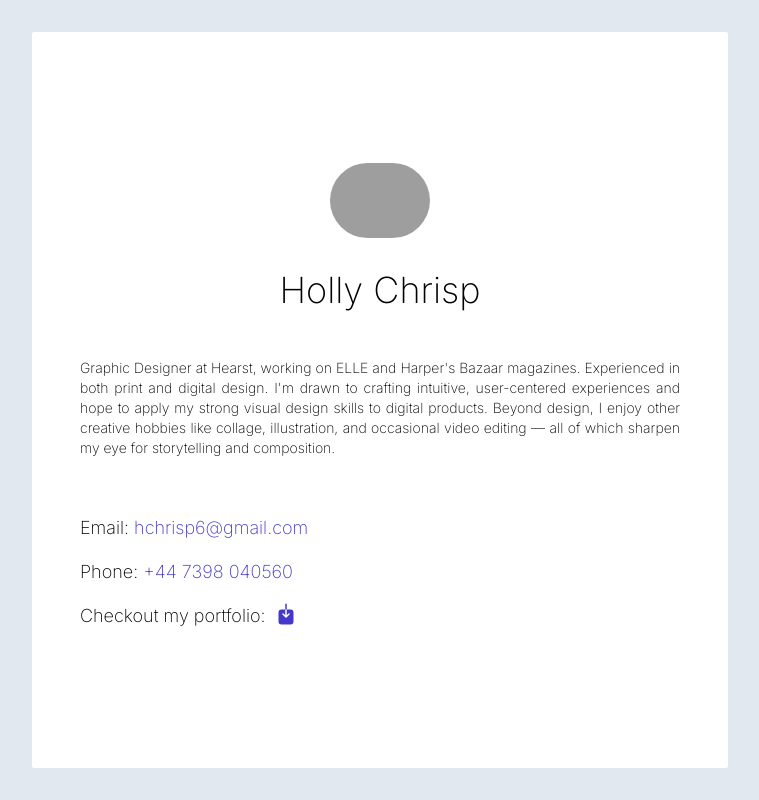
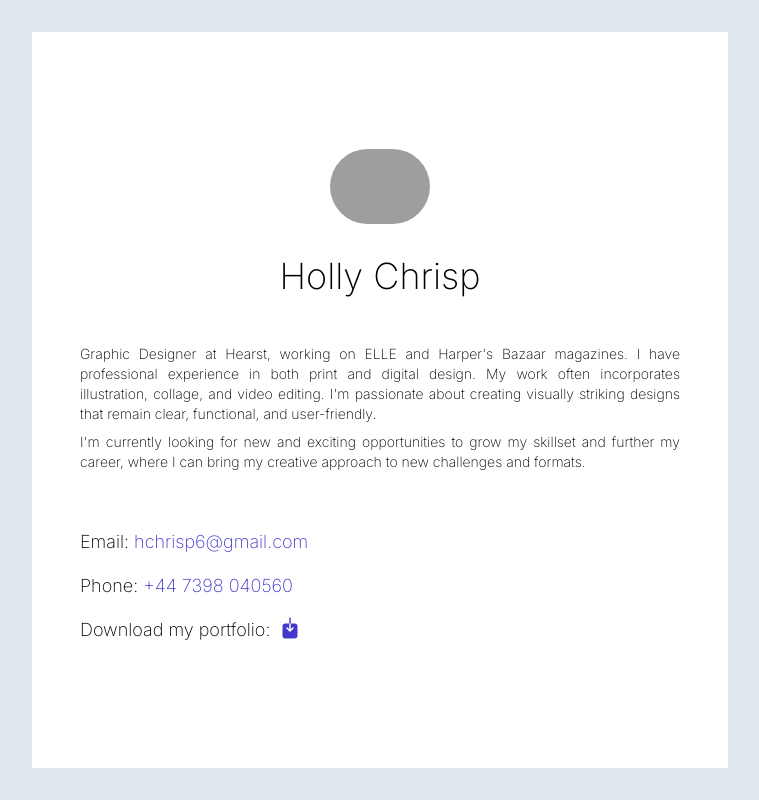
Before and after one commit to HollyChrisp/portfolio, a Next.js app: page / in a window 1280 px wide. Shown: the whole page, without its empty margins (260-1019 px from the left). Built offline with nearby package versions, Linux system fonts and the light colour scheme; grey boxes are pictures that could not be loaded.

Commit message:
another copy change, and prep for integrated portfolio

```diff
--- a/src/components/Contact.tsx
+++ b/src/components/Contact.tsx
@@ -20,13 +20,23 @@ export const Contact = () => (
                 <h3 className='text-4xl'>Holly Chrisp</h3>
             </div>
             <div className='text-sm text-left md:text-justify  mb-12 max-w-[600px]'>
-                <p>Graphic Designer at Hearst, working on ELLE and Harper's Bazaar magazines. Experienced in both print and digital design. I'm drawn to crafting intuitive, user-centered experiences and hope to apply my strong visual design skills to digital products. Beyond design, I enjoy other creative hobbies like collage, illustration, and occasional video editing — all of which sharpen my eye for storytelling and composition.</p>
+                <p className='flex flex-col gap-2'>
+                    <span>
+                        Graphic Designer at Hearst, working on ELLE and Harper's Bazaar magazines.
+                        I have professional experience in both print and digital design.
+                        My work often incorporates illustration, collage, and video editing.
+                        I'm passionate about creating visually striking designs that remain clear, functional, and user-friendly.
+                    </span>
+                    <span>
+                        I'm currently looking for new and exciting opportunities to grow my skillset and further my career, where I can bring my creative approach to new challenges and formats.
+                    </span>
+                </p>
             </div>
             <div className='flex flex-col items-start'>
                 <p className='text-lg my-2'>Email: <Link href='mailto:hchrisp6@gmail.com'>hchrisp6@gmail.com</Link></p>
                 <p className='text-lg my-2'>Phone: <Link href='tel:00447398 040560'>+44 7398 040560</Link></p>
                 <div className='flex flex-row items-baseline justify-center my-2'>
-                    <p className='text-lg mr-2 self-center'>Checkout my portfolio: </p>
+                    <p className='text-lg mr-2 self-center'>Download my portfolio: </p>
                     <a href='/portfolio/HollyChrisp_GD_Portfolio.pdf' download className='text-indigo-700 hover:text-indigo-950 p-0'>
                         <ArrowDownOnSquareIcon width={24} />
                     </a>
--- /dev/null
+++ b/src/components/Portfolio.tsx
@@ -0,0 +1,3 @@
+export const Portfolio = () => {
+    return <>Portfolio goes here</>
+}
--- /dev/null
+++ b/src/pages/portfolio.tsx
@@ -0,0 +1,3 @@
+import { Portfolio as PortfolioComponent } from '@/components/Portfolio'
+
+export default function Portfolio() { return (<PortfolioComponent />) };
```
